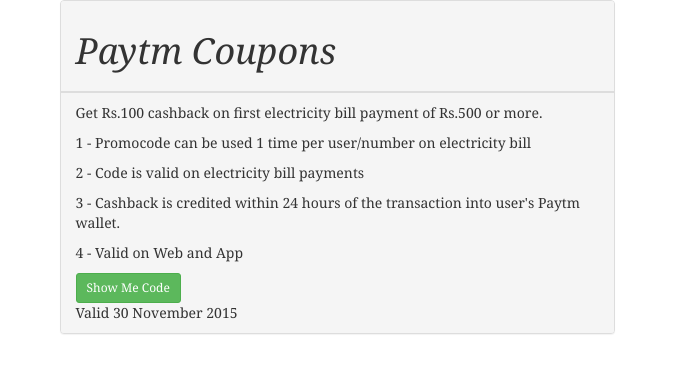
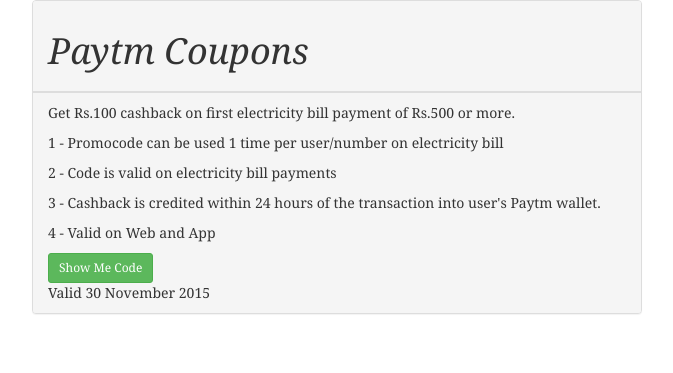
Before and after one commit to enyusu/enyusu.github.com, a Jekyll site: the page paytm-coupons/index.html, which Jekyll copies as it is, in a window 1280 px wide. Shown: the top 373 px of the page, without its empty margins (303-976 px from the left). Built offline with Jekyll 4.4.1, drawn with Linux system fonts in a browser that asks for light colours; nearby versions of some CDN libraries.

Commit message:
Update index.html

```diff
--- a/paytm-coupons/index.html
+++ b/paytm-coupons/index.html
@@ -13,7 +13,7 @@
   <script src="https://ajax.googleapis.com/ajax/libs/jquery/1.11.3/jquery.min.js"></script>
   <script src="https://maxcdn.bootstrapcdn.com/bootstrap/3.3.5/js/bootstrap.min.js"></script>
 
-<section class="container">
+<section class="container-fluid">
 	<div class ="content row">
 
 		<section class="main col col-lg-3">
```
